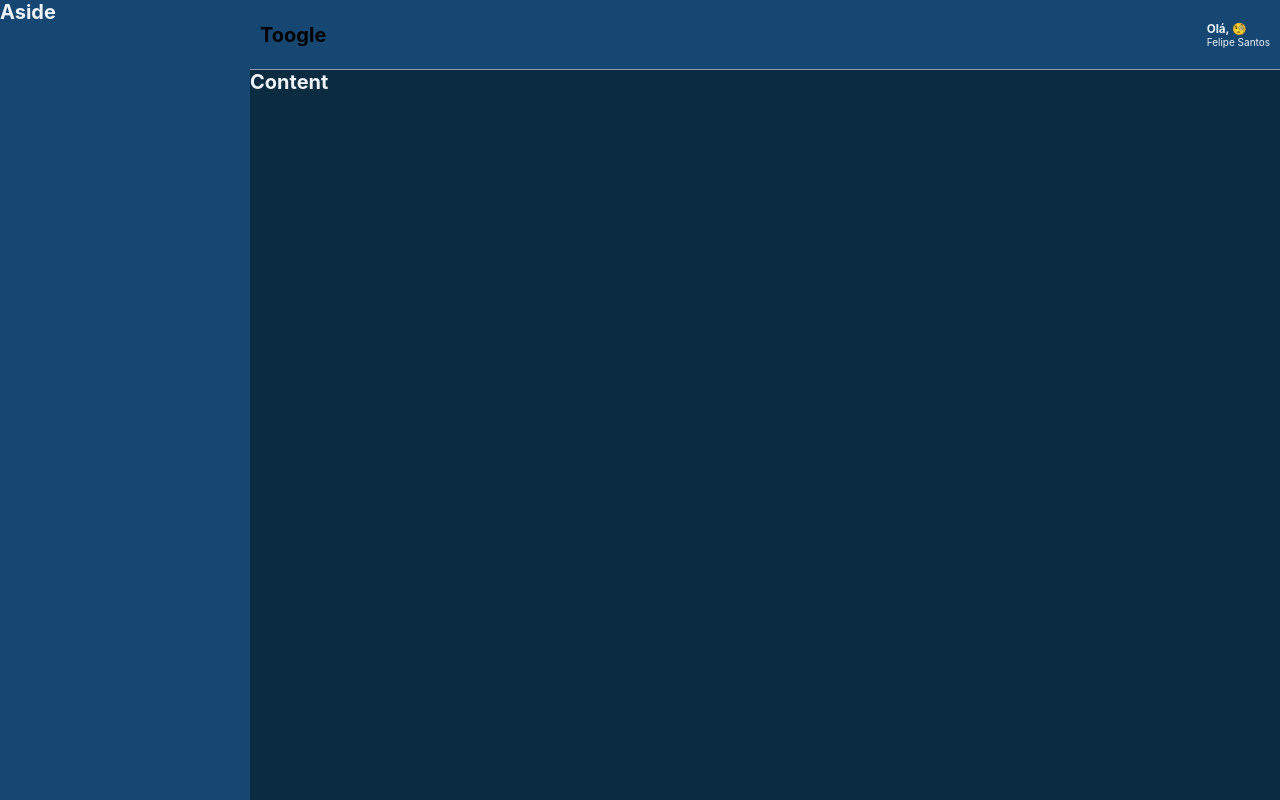
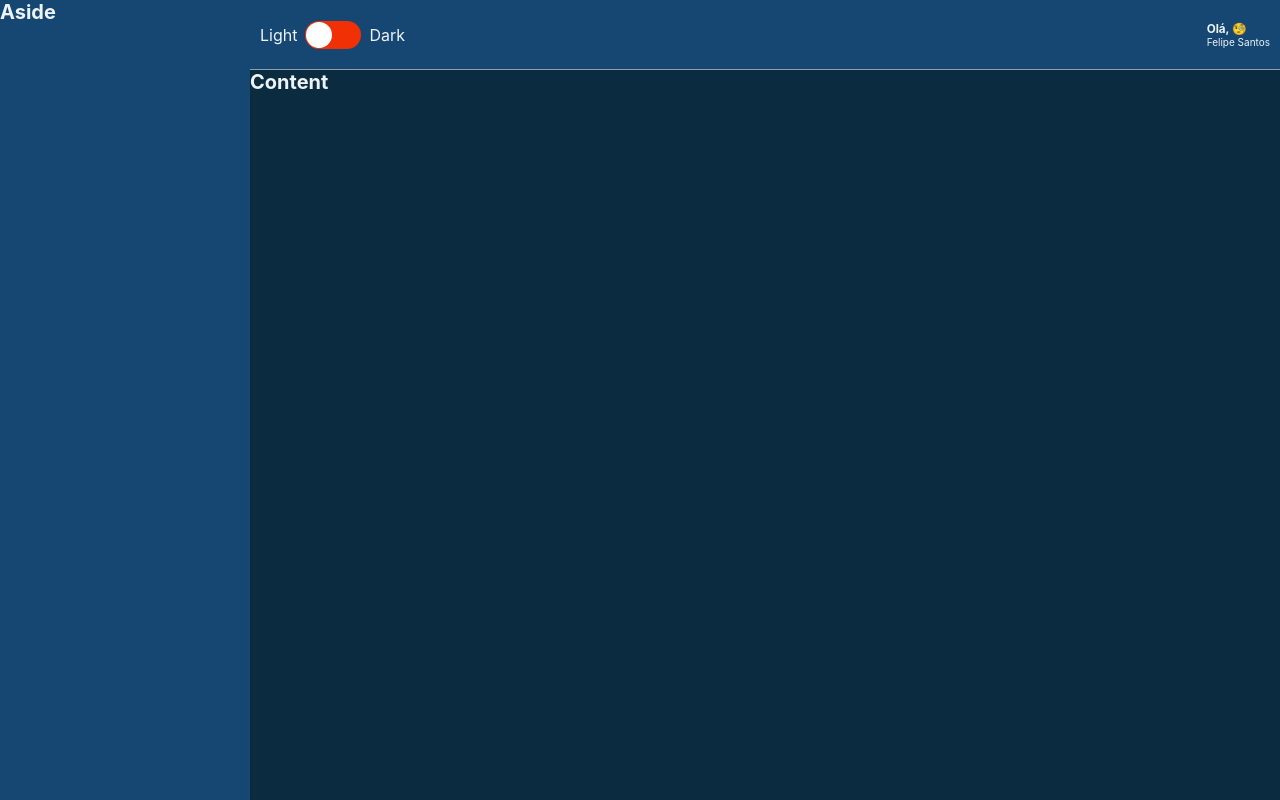
Before and after one commit to FelipeSantos92Dev/my-wallet, a Next.js app: page / in a window 1280 px wide. Built offline with nearby package versions, Linux system fonts and the light colour scheme.

Commit message:
feat: add switch button for themes

```diff
--- a/package.json
+++ b/package.json
@@ -18,6 +18,7 @@
     "next": "12.1.0",
     "react": "17.0.2",
     "react-dom": "17.0.2",
+    "react-switch": "^6.0.0",
     "styled-components": "^5.3.3"
   },
   "devDependencies": {
--- a/src/components/MainHeader/index.tsx
+++ b/src/components/MainHeader/index.tsx
@@ -1,5 +1,6 @@
 import { useMemo } from 'react'
 
+import { Toggle } from 'components/Toggle'
 import emojis from 'utils/emojis'
 import { Container, Profile, Welcome, UserName } from './styles'
 
@@ -11,7 +12,7 @@
 
   return (
     <Container>
-      <h1>Toogle</h1>
+      <Toggle />
       <Profile>
         <Welcome>Olá, {emoji}</Welcome>
         <UserName>Felipe Santos</UserName>
--- /dev/null
+++ b/src/components/Toggle/index.tsx
@@ -0,0 +1,15 @@
+import { Container, ToggleLabel } from './styles'
+import { ToggleSelector } from './styles'
+
+export const Toggle: React.FC = () => (
+  <Container>
+    <ToggleLabel>Light</ToggleLabel>
+    <ToggleSelector
+      checked={false}
+      checkedIcon={false}
+      uncheckedIcon={false}
+      onChange={() => console.log('Mudou')}
+    />
+    <ToggleLabel>Dark</ToggleLabel>
+  </Container>
+)
--- /dev/null
+++ b/src/components/Toggle/styles.ts
@@ -0,0 +1,21 @@
+import styled from 'styled-components'
+import Switch, { ReactSwitchProps } from 'react-switch'
+
+export const Container = styled.div`
+  display: flex;
+  align-items: center;
+`
+
+export const ToggleLabel = styled.span`
+  color: ${(props) => props.theme.colors.white};
+  font-size: medium;
+`
+
+export const ToggleSelector = styled(Switch).attrs<ReactSwitchProps>(
+  ({ theme }) => ({
+    onColor: theme.colors.warning,
+    offColor: theme.colors.danger
+  })
+)<ReactSwitchProps>`
+  margin: 0 8px;
+`
--- a/src/pages/_app.tsx
+++ b/src/pages/_app.tsx
@@ -1,4 +1,3 @@
-import '../styles/globals.css'
 import { ThemeProvider } from 'styled-components'
 import type { AppProps } from 'next/app'
 import Head from 'next/head'
--- a/src/styles/globals.css
+++ /dev/null
@@ -1,16 +0,0 @@
-html,
-body {
-  padding: 0;
-  margin: 0;
-  font-family: -apple-system, BlinkMacSystemFont, Segoe UI, Roboto, Oxygen,
-    Ubuntu, Cantarell, Fira Sans, Droid Sans, Helvetica Neue, sans-serif;
-}
-
-a {
-  color: inherit;
-  text-decoration: none;
-}
-
-* {
-  box-sizing: border-box;
-}
```
Also changed, not shown: 1 other file (tests, documents, lock files or other folders).
